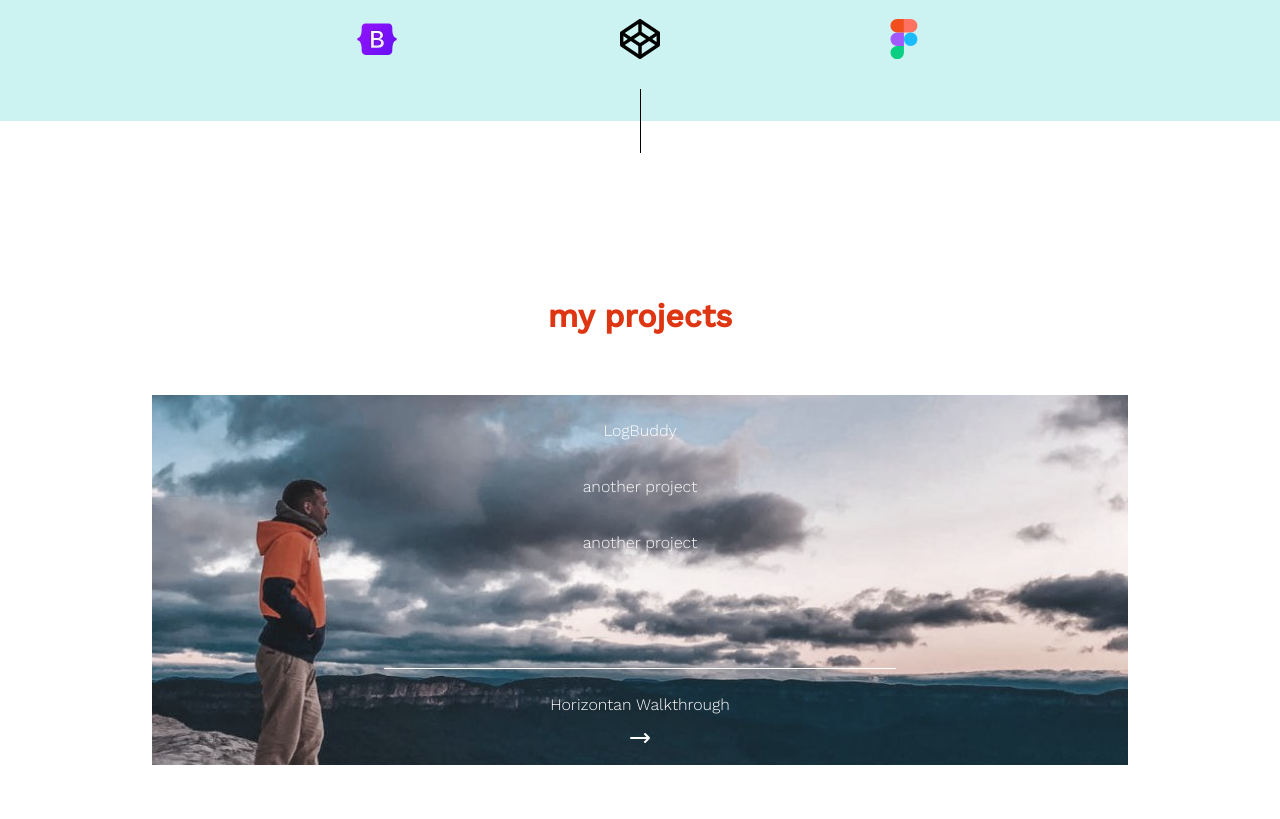
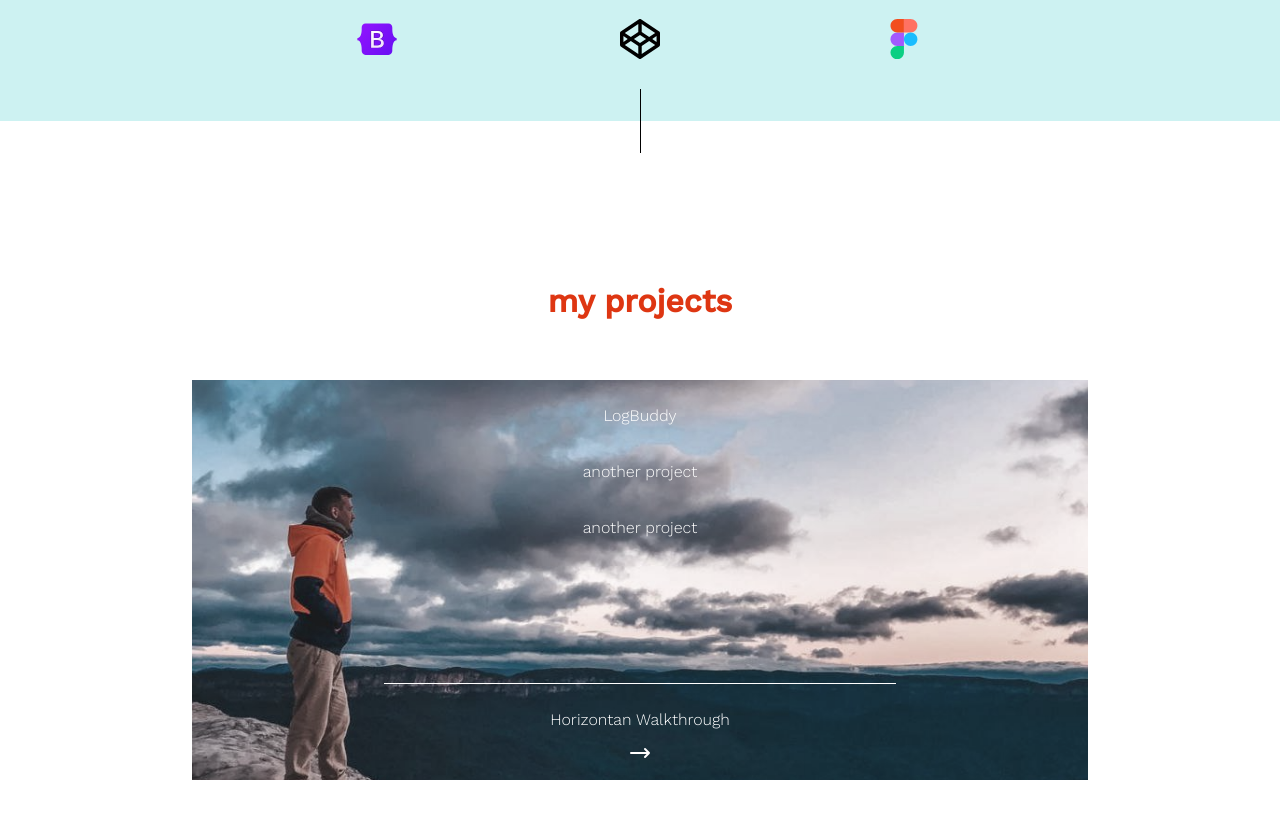
Before and after one commit to FlyingMoe91/pm-personal-website, a React (Create React App) app: page / in a window 1280 px wide. Shown: the part 1609-2428 px from the top of the page. Built offline with nearby package versions, Linux system fonts and the light colour scheme.

Commit message:
Remove scrollbars from pprojects

```diff
--- a/src/components/Projects/Projects.js
+++ b/src/components/Projects/Projects.js
@@ -49,6 +49,10 @@ const ProjectsWrapper = styled.section`
   scroll-snap-align: center;
   line-height: 1.5rem;
   font-weight: 300;
+
+  ::-webkit-scrollbar {
+    display: none;
+  }
 `;
 
 const ProjectList = styled.ul`
@@ -61,6 +65,10 @@ const ProjectList = styled.ul`
   scroll-snap-type: x mandatory;
   scroll-behavior: smooth;
 
+  ::-webkit-scrollbar {
+    display: none;
+  }
+
   li {
     scroll-snap-align: center;
   }
@@ -70,7 +78,6 @@ const ProjectSlide = styled.div`
   position: relative;
   width: 100vw;
   height: 100vh;
-  padding: 30px;
   display: flex;
   flex-direction: column;
   justify-content: center;
@@ -88,7 +95,7 @@ const ProjectBackground = styled.div`
   background-size: cover;
   filter: grayscale(50%);
   color: white;
-  width: 80%;
+  width: 70%;
   height: 50%;
   position: relative;
   line-height: 5vh;
```
Also changed, not shown: public/manifest.json.
